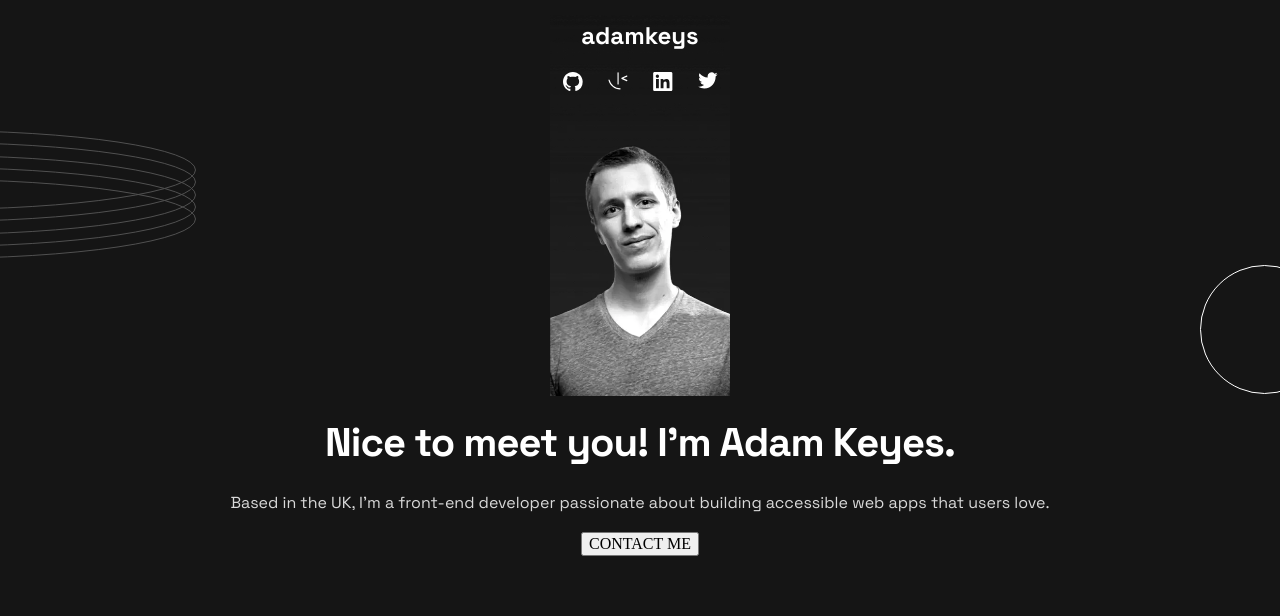
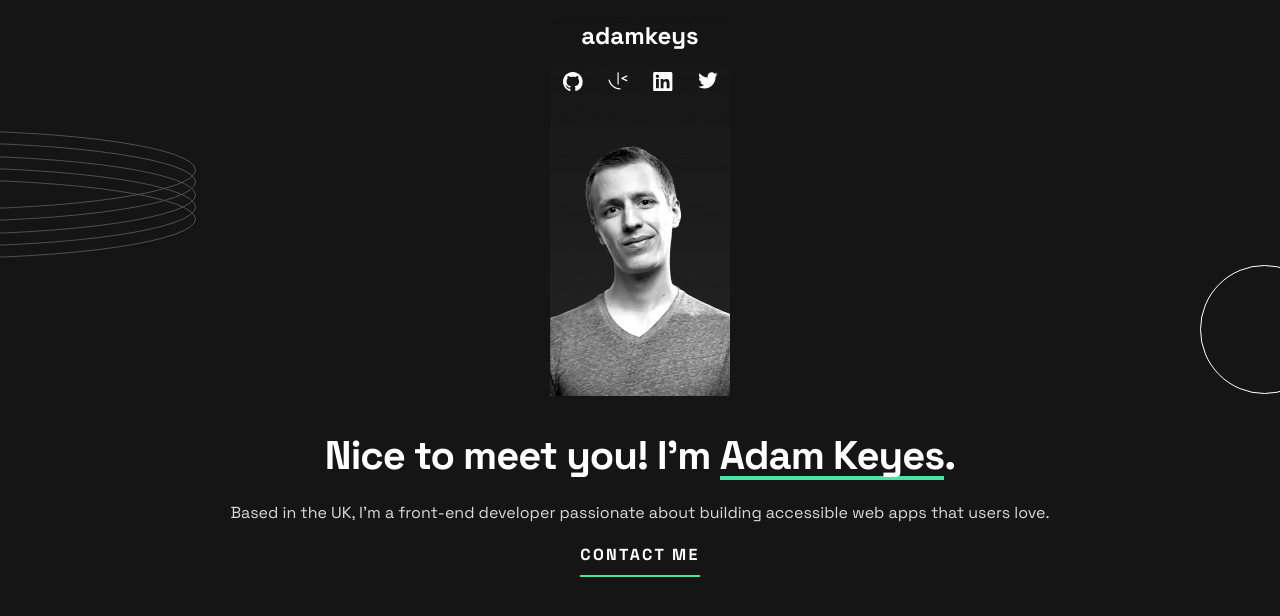
Before and after one commit to VeseMir2k/single-page-developer-portfolio, a Vue app: page / in a window 1280 px wide. Shown: the top 616 px of the page. Built offline with nearby package versions, Linux system fonts and the light colour scheme.

Commit message:
✨ (BasicButton.vue): Create a new BasicButton component to display a styled button with link and text properties 📝 (HeaderIntro.vue): Refactor HeaderIntro component to use the newly created BasicButton component for the "CONTACT ME" button and improve styling for the intro section

```diff
--- /dev/null
+++ b/src/components/BasicButton.vue
@@ -0,0 +1,41 @@
+<template>
+  <a class="button" :href="link">{{ text }}</a>
+</template>
+
+<script>
+export default {
+  name: 'BasicButton',
+  props: {
+    link: {
+      type: String
+    },
+    text: {
+      type: String
+    }
+  }
+}
+</script>
+
+<style lang="scss" scoped>
+.button {
+  @include button-font;
+  text-transform: uppercase;
+  color: $white-color;
+  text-decoration: none;
+  padding-bottom: 12px;
+  position: relative;
+  &::after {
+    content: '';
+    display: block;
+    height: 2px;
+    position: absolute;
+    bottom: 0;
+    left: 0;
+    right: 0;
+    background-color: $green-color;
+  }
+  &:hover {
+    color: $green-color;
+  }
+}
+</style>
--- a/src/components/header/HeaderIntro.vue
+++ b/src/components/header/HeaderIntro.vue
@@ -1,23 +1,34 @@
 <template>
   <div class="intro">
-    <h1 class="intro__title">Nice to meet you! I’m Adam Keyes.</h1>
+    <h1 class="intro__title">Nice to meet you! I’m <span class="intro__name">Adam Keyes</span>.</h1>
     <p class="intro__description">
       Based in the UK, I’m a front-end developer passionate about building accessible web apps that
       users love.
     </p>
-    <button class="intro__button">CONTACT ME</button>
+    <BasicButton link="#" text="contact me" />
   </div>
 </template>
 
 <script>
-export default {}
+import BasicButton from '../BasicButton.vue'
+
+export default {
+  name: 'HeaderIntro',
+  components: { BasicButton }
+}
 </script>
 
 <style lang="scss" scoped>
 .intro {
+  margin: 40px 0 24px;
   text-align: center;
   &__title {
     @include heading-xl-mobile-font;
+    margin: 0 0 20px;
+  }
+  &__name {
+    display: inline-block;
+    border-bottom: 4px solid $green-color;
   }
   &__description {
     @include body-mobile-font;
```
